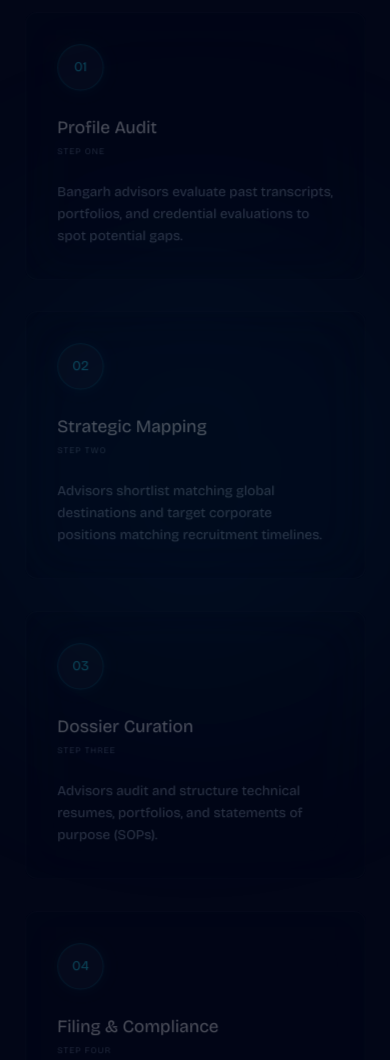
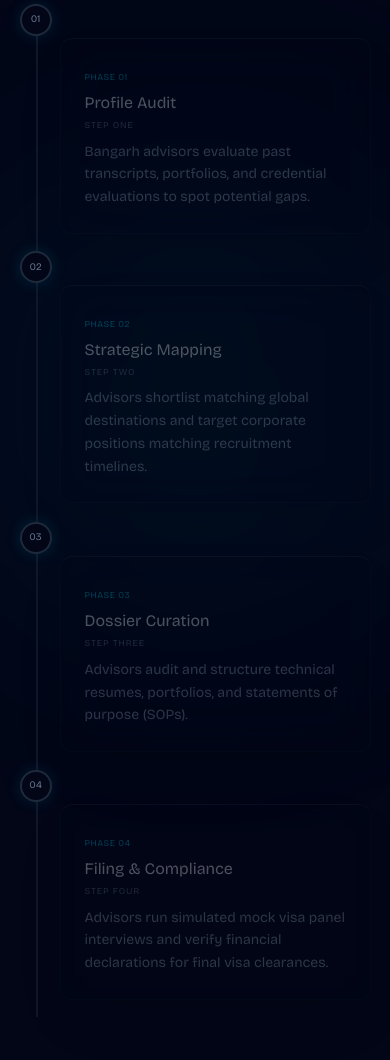
Before and after one commit to Hussain-45/Bangarh, a plain HTML site: page public/index.html in a window 390 px wide. Shown: the part 4494-5554 px from the top of the page. Drawn offline with nearby package versions, Linux system fonts and the light colour scheme.

Commit message:
Restore original alternating left-right vertical timeline layout and GSAP line track fill animation

```diff
--- a/public/index.html
+++ b/public/index.html
@@ -384,64 +384,102 @@
     </div>
   </section>
 
-  <!-- ROADMAP SECTION (Restored Vertical connecting line track) -->
+  <!-- ROADMAP SECTION (Restored Original Left/Right Alternating Layout) -->
   <section id="timeline" class="py-24 bg-[#020617] relative overflow-hidden border-b border-white/[0.03]">
     <!-- Ambient Backdrop Glow -->
     <div class="absolute top-1/2 left-1/2 -translate-x-1/2 -translate-y-1/2 w-[500px] h-[500px] bg-cyan-500/5 rounded-full blur-[120px] pointer-events-none"></div>
 
     <div class="max-w-[90vw] mx-auto relative z-10">
       <!-- Center Header Stack -->
-      <div class="text-center mb-16 space-y-3">
+      <div class="text-center mb-20 space-y-3">
         <span class="font-bricolage text-[10px] font-bold text-cyan-400 tracking-[0.3em] uppercase block">Journey Progression</span>
         <h2 class="font-syne text-3xl sm:text-5xl font-extrabold text-white tracking-tight">Live Success Roadmap</h2>
         <p class="font-bricolage text-sm text-slate-400 max-w-2xl mx-auto font-light">Four structured execution phases bridging the gap from profiling to international arrival.</p>
       </div>
 
-      <!-- Stacked Card Container with Connecting Line Track -->
-      <div class="relative max-w-5xl mx-auto">
-        <!-- Downward Connecting Line (Absolute Positioned) -->
-        <div class="absolute left-14 top-8 bottom-8 w-[1px] bg-gradient-to-b from-cyan-500/40 via-slate-800 to-transparent hidden sm:block"></div>
+      <!-- Vertical Timeline Component -->
+      <div class="relative w-full max-w-3xl mx-auto pb-12">
+        <!-- Background vertical tracking line -->
+        <div class="absolute left-4 md:left-1/2 top-0 bottom-0 w-[2px] bg-slate-900 transform md:-translate-x-1/2 z-0"></div>
 
-        <div class="space-y-6">
-          <!-- Phase 01 -->
-          <div class="timeline-step relative flex flex-col sm:flex-row items-start sm:items-center gap-6 bg-slate-950/30 backdrop-blur-xl border border-white/[0.06] rounded-xl p-8 hover:border-cyan-500/30 transition-all duration-300 group">
-            <div class="relative z-10 flex-shrink-0 h-12 w-12 bg-slate-900 border border-cyan-500/30 rounded-full flex items-center justify-center font-bricolage text-sm font-bold text-cyan-400 shadow-[0_0_15px_rgba(6,182,212,0.15)]">01</div>
-            <div class="flex-shrink-0 sm:w-48">
-              <h4 class="font-bricolage text-lg font-bold text-white group-hover:text-cyan-400 transition-colors">Profile Audit</h4>
-              <span class="font-bricolage text-[9px] font-bold text-slate-500 tracking-widest uppercase block mt-1">Step One</span>
+        <!-- Live filling progress vertical line (GSAP triggered) -->
+        <div id="timeline-progress-bar" class="absolute left-4 md:left-1/2 top-0 w-[2px] bg-gradient-to-b from-cyan-500 to-cyan-400 transform md:-translate-x-1/2 z-0 h-0 transition-all"></div>
+
+        <!-- Timeline steps -->
+        <div class="space-y-12">
+
+          <!-- Phase 1 (Left Card, Right Empty) -->
+          <div class="relative flex flex-col md:flex-row items-start md:items-center justify-between timeline-step">
+            <div class="step-dot absolute left-4 md:left-1/2 w-8 h-8 rounded-full bg-slate-950 border-2 border-slate-800 flex items-center justify-center transform -translate-x-1/2 z-10 transition-all shadow-[0_0_15px_rgba(6,182,212,0.15)]" id="dot-1">
+              <span class="text-[10px] font-bold text-slate-500 font-bricolage">01</span>
             </div>
-            <p class="font-bricolage text-sm text-slate-400 font-light leading-relaxed flex-1">Bangarh advisors evaluate past transcripts, portfolios, and credential evaluations to spot potential gaps.</p>
+            <div class="w-full md:w-[45%] pl-10 md:pl-0 md:text-right mt-1 md:mt-0">
+              <div class="p-6 glass-overlay-depth rounded-xl hover:border-cyan-500/30 transition-all duration-300 group">
+                <span class="font-bricolage text-[9px] font-bold uppercase tracking-wider text-cyan-500">Phase 01</span>
+                <h3 class="font-bricolage text-base font-bold text-white mt-1 group-hover:text-cyan-400 transition-colors">Profile Audit</h3>
+                <span class="font-bricolage text-[9px] font-bold text-slate-500 tracking-widest uppercase block mt-1">Step One</span>
+                <p class="font-bricolage text-sm text-slate-400 font-light leading-relaxed mt-2">
+                  Bangarh advisors evaluate past transcripts, portfolios, and credential evaluations to spot potential gaps.
+                </p>
+              </div>
+            </div>
+            <div class="hidden md:block w-[45%]"></div>
           </div>
 
-          <!-- Phase 02 -->
-          <div class="timeline-step relative flex flex-col sm:flex-row items-start sm:items-center gap-6 bg-slate-950/30 backdrop-blur-xl border border-white/[0.06] rounded-xl p-8 hover:border-cyan-500/30 transition-all duration-300 group">
-            <div class="relative z-10 flex-shrink-0 h-12 w-12 bg-slate-900 border border-cyan-500/30 rounded-full flex items-center justify-center font-bricolage text-sm font-bold text-cyan-400 shadow-[0_0_15px_rgba(6,182,212,0.15)]">02</div>
-            <div class="flex-shrink-0 sm:w-48">
-              <h4 class="font-bricolage text-lg font-bold text-white group-hover:text-cyan-400 transition-colors">Strategic Mapping</h4>
-              <span class="font-bricolage text-[9px] font-bold text-slate-500 tracking-widest uppercase block mt-1">Step Two</span>
+          <!-- Phase 2 (Left Empty, Right Card) -->
+          <div class="relative flex flex-col md:flex-row items-start md:items-center justify-between timeline-step">
+            <div class="step-dot absolute left-4 md:left-1/2 w-8 h-8 rounded-full bg-slate-950 border-2 border-slate-800 flex items-center justify-center transform -translate-x-1/2 z-10 transition-all shadow-[0_0_15px_rgba(6,182,212,0.15)]" id="dot-2">
+              <span class="text-[10px] font-bold text-slate-500 font-bricolage">02</span>
             </div>
-            <p class="font-bricolage text-sm text-slate-400 font-light leading-relaxed flex-1">Advisors shortlist matching global destinations and target corporate positions matching recruitment timelines.</p>
+            <div class="hidden md:block w-[45%]"></div>
+            <div class="w-full md:w-[45%] pl-10 md:pl-0 mt-1 md:mt-0">
+              <div class="p-6 glass-overlay-depth rounded-xl hover:border-cyan-500/30 transition-all duration-300 group">
+                <span class="font-bricolage text-[9px] font-bold uppercase tracking-wider text-cyan-500">Phase 02</span>
+                <h3 class="font-bricolage text-base font-bold text-white mt-1 group-hover:text-cyan-400 transition-colors">Strategic Mapping</h3>
+                <span class="font-bricolage text-[9px] font-bold text-slate-500 tracking-widest uppercase block mt-1">Step Two</span>
+                <p class="font-bricolage text-sm text-slate-400 font-light leading-relaxed mt-2">
+                  Advisors shortlist matching global destinations and target corporate positions matching recruitment timelines.
+                </p>
+              </div>
+            </div>
           </div>
 
-          <!-- Phase 03 -->
-          <div class="timeline-step relative flex flex-col sm:flex-row items-start sm:items-center gap-6 bg-slate-950/30 backdrop-blur-xl border border-white/[0.06] rounded-xl p-8 hover:border-cyan-500/30 transition-all duration-300 group">
-            <div class="relative z-10 flex-shrink-0 h-12 w-12 bg-slate-900 border border-cyan-500/30 rounded-full flex items-center justify-center font-bricolage text-sm font-bold text-cyan-400 shadow-[0_0_15px_rgba(6,182,212,0.15)]">03</div>
-            <div class="flex-shrink-0 sm:w-48">
-              <h4 class="font-bricolage text-lg font-bold text-white group-hover:text-cyan-400 transition-colors">Dossier Curation</h4>
-              <span class="font-bricolage text-[9px] font-bold text-slate-500 tracking-widest uppercase block mt-1">Step Three</span>
+          <!-- Phase 3 (Left Card, Right Empty) -->
+          <div class="relative flex flex-col md:flex-row items-start md:items-center justify-between timeline-step">
+            <div class="step-dot absolute left-4 md:left-1/2 w-8 h-8 rounded-full bg-slate-950 border-2 border-slate-800 flex items-center justify-center transform -translate-x-1/2 z-10 transition-all shadow-[0_0_15px_rgba(6,182,212,0.15)]" id="dot-3">
+              <span class="text-[10px] font-bold text-slate-500 font-bricolage">03</span>
             </div>
-            <p class="font-bricolage text-sm text-slate-400 font-light leading-relaxed flex-1">Advisors audit and structure technical resumes, portfolios, and statements of purpose (SOPs).</p>
+            <div class="w-full md:w-[45%] pl-10 md:pl-0 md:text-right mt-1 md:mt-0">
+              <div class="p-6 glass-overlay-depth rounded-xl hover:border-cyan-500/30 transition-all duration-300 group">
+                <span class="font-bricolage text-[9px] font-bold uppercase tracking-wider text-cyan-500">Phase 03</span>
+                <h3 class="font-bricolage text-base font-bold text-white mt-1 group-hover:text-cyan-400 transition-colors">Dossier Curation</h3>
+                <span class="font-bricolage text-[9px] font-bold text-slate-500 tracking-widest uppercase block mt-1">Step Three</span>
+                <p class="font-bricolage text-sm text-slate-400 font-light leading-relaxed mt-2">
+                  Advisors audit and structure technical resumes, portfolios, and statements of purpose (SOPs).
+                </p>
+              </div>
+            </div>
+            <div class="hidden md:block w-[45%]"></div>
           </div>
 
-          <!-- Phase 04 -->
-          <div class="timeline-step relative flex flex-col sm:flex-row items-start sm:items-center gap-6 bg-slate-950/30 backdrop-blur-xl border border-white/[0.06] rounded-xl p-8 hover:border-cyan-500/30 transition-all duration-300 group">
-            <div class="relative z-10 flex-shrink-0 h-12 w-12 bg-slate-900 border border-cyan-500/30 rounded-full flex items-center justify-center font-bricolage text-sm font-bold text-cyan-400 shadow-[0_0_15px_rgba(6,182,212,0.15)]">04</div>
-            <div class="flex-shrink-0 sm:w-48">
-              <h4 class="font-bricolage text-lg font-bold text-white group-hover:text-cyan-400 transition-colors">Filing & Compliance</h4>
-              <span class="font-bricolage text-[9px] font-bold text-slate-500 tracking-widest uppercase block mt-1">Step Four</span>
+          <!-- Phase 4 (Left Empty, Right Card) -->
+          <div class="relative flex flex-col md:flex-row items-start md:items-center justify-between timeline-step">
+            <div class="step-dot absolute left-4 md:left-1/2 w-8 h-8 rounded-full bg-slate-950 border-2 border-slate-800 flex items-center justify-center transform -translate-x-1/2 z-10 transition-all shadow-[0_0_15px_rgba(6,182,212,0.15)]" id="dot-4">
+              <span class="text-[10px] font-bold text-slate-500 font-bricolage">04</span>
             </div>
-            <p class="font-bricolage text-sm text-slate-400 font-light leading-relaxed flex-1">Advisors run simulated mock visa panel interviews and verify financial declarations for final visa clearances.</p>
+            <div class="hidden md:block w-[45%]"></div>
+            <div class="w-full md:w-[45%] pl-10 md:pl-0 mt-1 md:mt-0">
+              <div class="p-6 glass-overlay-depth rounded-xl hover:border-cyan-500/30 transition-all duration-300 group">
+                <span class="font-bricolage text-[9px] font-bold uppercase tracking-wider text-cyan-500">Phase 04</span>
+                <h3 class="font-bricolage text-base font-bold text-white mt-1 group-hover:text-cyan-400 transition-colors">Filing & Compliance</h3>
+                <span class="font-bricolage text-[9px] font-bold text-slate-500 tracking-widest uppercase block mt-1">Step Four</span>
+                <p class="font-bricolage text-sm text-slate-400 font-light leading-relaxed mt-2">
+                  Advisors run simulated mock visa panel interviews and verify financial declarations for final visa clearances.
+                </p>
+              </div>
+            </div>
           </div>
+
         </div>
       </div>
     </div>
@@ -826,13 +864,53 @@
       // --- GSAP SCROLLTRIGGER PROGRESS TIMELINE ---
       gsap.registerPlugin(ScrollTrigger);
 
-      // Animate timeline cards opacity and scale as they enter viewport
+      // Animate progress bar fill height
+      gsap.to("#timeline-progress-bar", {
+        height: "100%",
+        ease: "none",
+        scrollTrigger: {
+          trigger: "#timeline",
+          start: "top 60%",
+          end: "bottom 60%",
+          scrub: true
+        }
+      });
+
+      // Activate dots sequentially as they cross the scroll threshold
+      const dots = document.querySelectorAll(".step-dot");
+      dots.forEach((dot, index) => {
+        gsap.to(dot, {
+          borderColor: "#06B6D4",
+          backgroundColor: "#020617",
+          boxShadow: "0 0 15px rgba(6, 182, 212, 0.4)",
+          scrollTrigger: {
+            trigger: dot,
+            start: "top 60%",
+            toggleActions: "play none none reverse",
+          }
+        });
+
+        // Target inner label numbers inside dots
+        const label = dot.querySelector("span");
+        if (label) {
+          gsap.to(label, {
+            color: "#22D3EE",
+            scrollTrigger: {
+              trigger: dot,
+              start: "top 60%",
+              toggleActions: "play none none reverse",
+            }
+          });
+        }
+      });
+
+      // Animate timeline cards opacity
       const timelineSteps = document.querySelectorAll(".timeline-step");
       timelineSteps.forEach(step => {
-        gsap.from(step, {
+        const card = step.querySelector(".glass-overlay-depth");
+        gsap.from(card, {
           opacity: 0.3,
-          scale: 0.97,
-          y: 20,
+          y: 30,
           duration: 0.8,
           scrollTrigger: {
             trigger: step,
```
